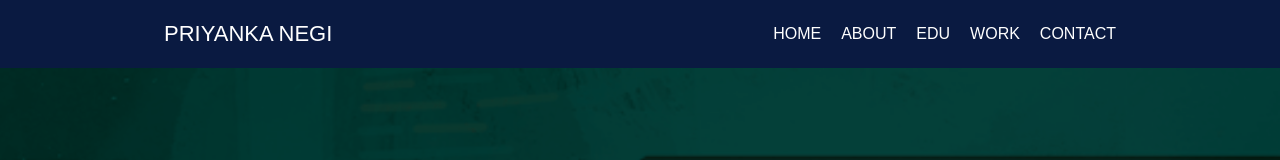
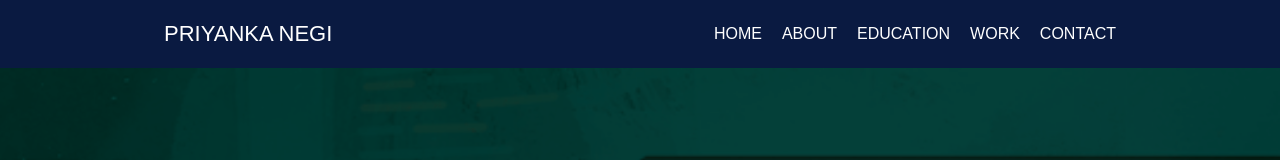
Before and after one commit to Priyankanegi28/portfolio, a React (Vite) app in the folder my-portfolio/: page / in a window 1280 px wide. Shown: the top 160 px of the page. Built offline with nearby package versions, Linux system fonts and the light colour scheme.

Commit message:
portfolio

```diff
--- a/my-portfolio/src/components/Navbar.jsx
+++ b/my-portfolio/src/components/Navbar.jsx
@@ -34,7 +34,7 @@ const Navbar = ({ scrollToHero, scrollToAbout, scrollToWork, scrollToContact, sc
         <ul ref={menuRef} className={`nav-links ${menuOpen ? "open" : ""}`}>
           <li><a href="#home" onClick={(e) => { e.preventDefault(); scrollToHero(); closeMenu(); }}>HOME</a></li>
           <li><a href="#about" onClick={(e) => { e.preventDefault(); scrollToAbout(); closeMenu(); }}>ABOUT</a></li>
-          <li><a href="#education" onClick={(e) => { e.preventDefault(); scrollToEducation(); closeMenu(); }}>EDU</a></li>
+          <li><a href="#education" onClick={(e) => { e.preventDefault(); scrollToEducation(); closeMenu(); }}>EDUCATION</a></li>
           <li><a href="#work" onClick={(e) => { e.preventDefault(); scrollToWork(); closeMenu(); }}>WORK</a></li>
           <li><a href="#contact" onClick={(e) => { e.preventDefault(); scrollToContact(); closeMenu(); }}>CONTACT</a></li>
         </ul>
```
